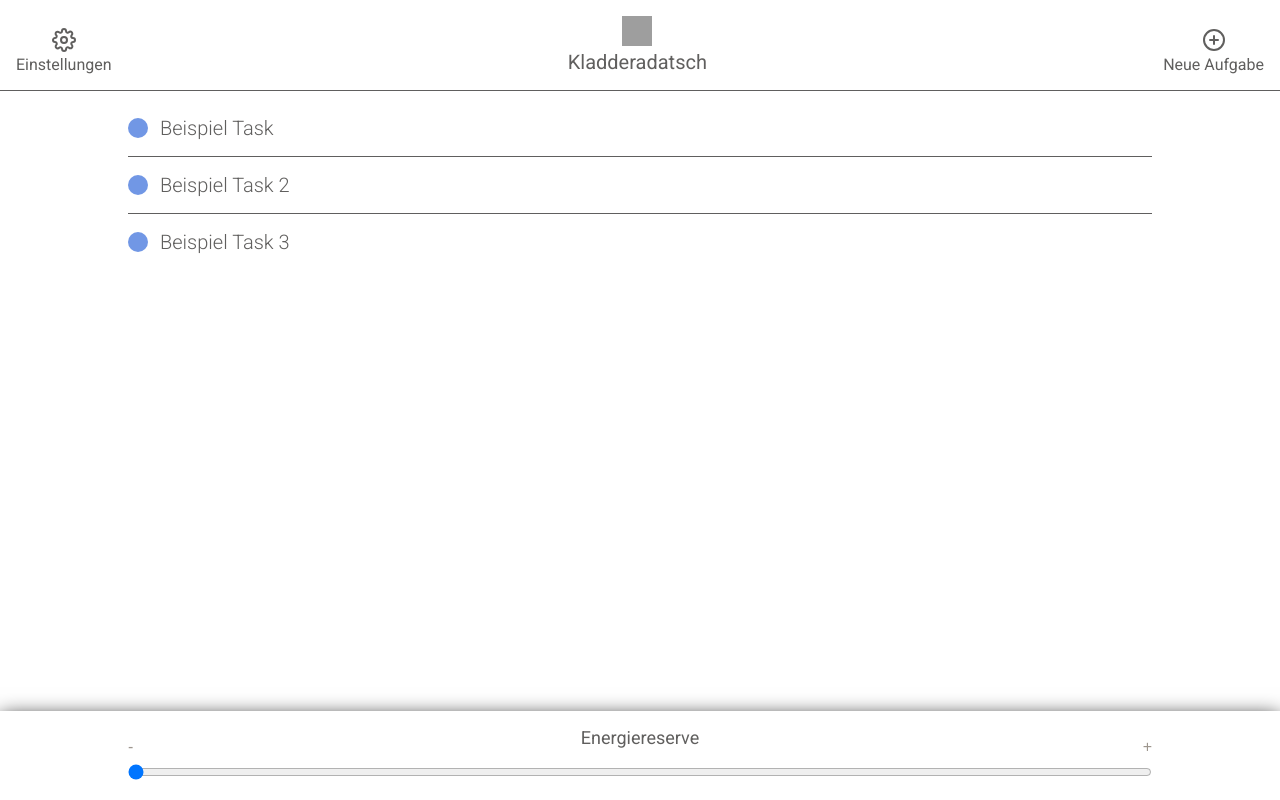
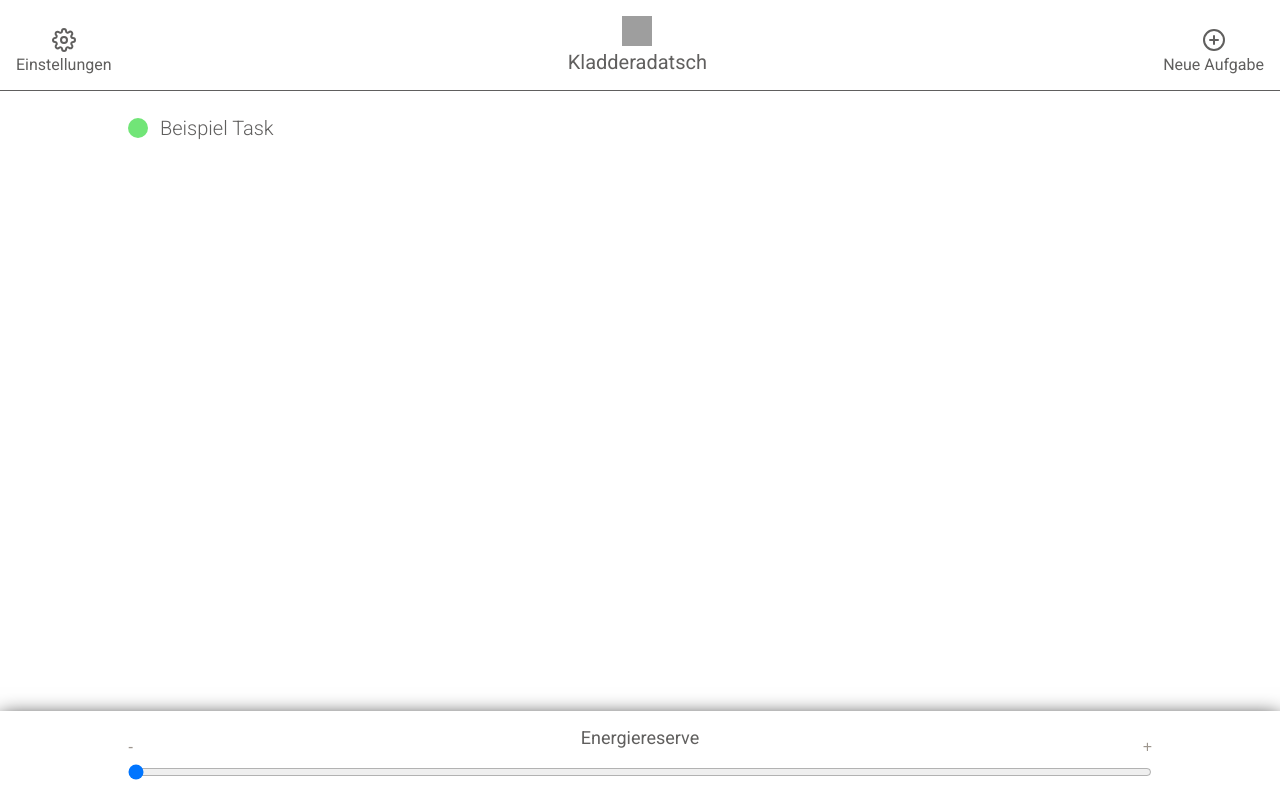
Before and after one commit to chaostreff-flensburg/kladderadatsch, a Next.js app: page / in a window 1280 px wide. Built offline with nearby package versions, Linux system fonts and the light colour scheme; grey boxes are pictures that could not be loaded.

Commit message:
Added basic task-filtering

```diff
--- a/components/Slider.jsx
+++ b/components/Slider.jsx
@@ -18,8 +18,8 @@ class Slider extends React.Component {
             id="slider"
             onChange={this.sliderChange}
             type="range"
-            min="0"
-            max="100"
+            min="1"
+            max={this.props.maxLevel + 1}
             step="any"
             value={this.props.energyLevel}
           />
--- a/pages/index.jsx
+++ b/pages/index.jsx
@@ -15,7 +15,7 @@ class Page extends React.Component {
     super(props);
     resetServerContext();
     this.state = {
-      energyLevel: 0,
+      energyLevel: 1,
       tasks: [
         { id: "nanoid-1337", title: "Beispiel Task", color: "123" },
         { id: "nanoid-4223", title: "Beispiel Task 2", color: "321" },
@@ -40,7 +40,7 @@ class Page extends React.Component {
 
   onSliderChange = energyLevel => {
     this.setState({ energyLevel: energyLevel });
-  }
+  };
 
   render() {
     return (
@@ -52,7 +52,9 @@ class Page extends React.Component {
             <Droppable droppableId="tasklist">
               {(provided, snapshot) => (
                 <ul ref={provided.innerRef} {...provided.droppableProps}>
-                  {this.state.tasks.map((task, index) => (
+                  {this.state.tasks
+                    .slice(0, this.state.energyLevel)
+                    .map((task, index) => (
                       <Draggable
                         draggableId={task.id}
                         index={index}
@@ -73,7 +75,11 @@ class Page extends React.Component {
             </Droppable>
           </DragDropContext>
           <section className="energy-slider">
-            <Slider energyLevel={this.state.energyLevel} onSliderChange={value => this.onSliderChange(value)} />
+            <Slider
+              energyLevel={this.state.energyLevel}
+              maxLevel={this.state.tasks.length}
+              onSliderChange={value => this.onSliderChange(value)}
+            />
           </section>
         </main>
 
```
Lines whose indentation alone changed are shown as unchanged.
